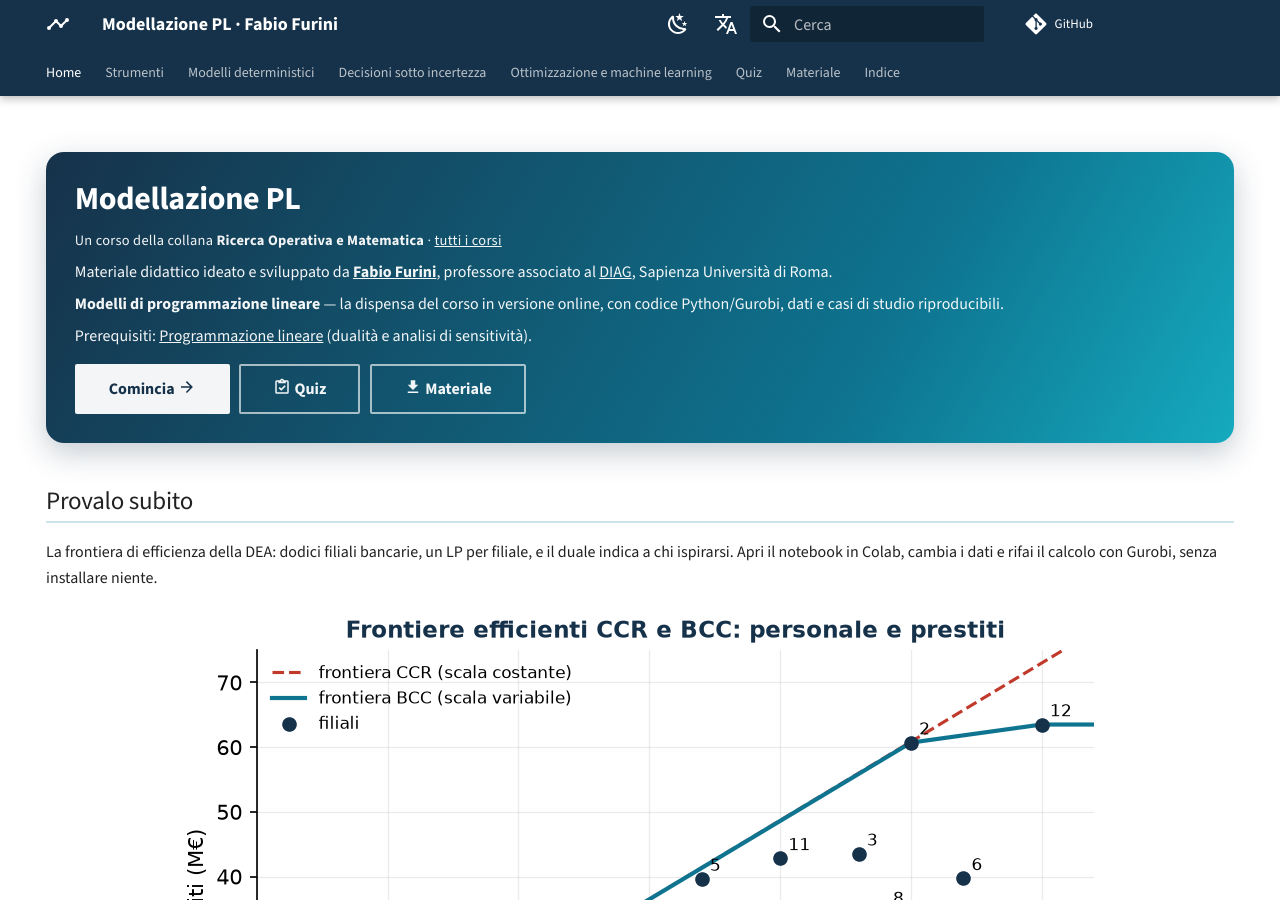
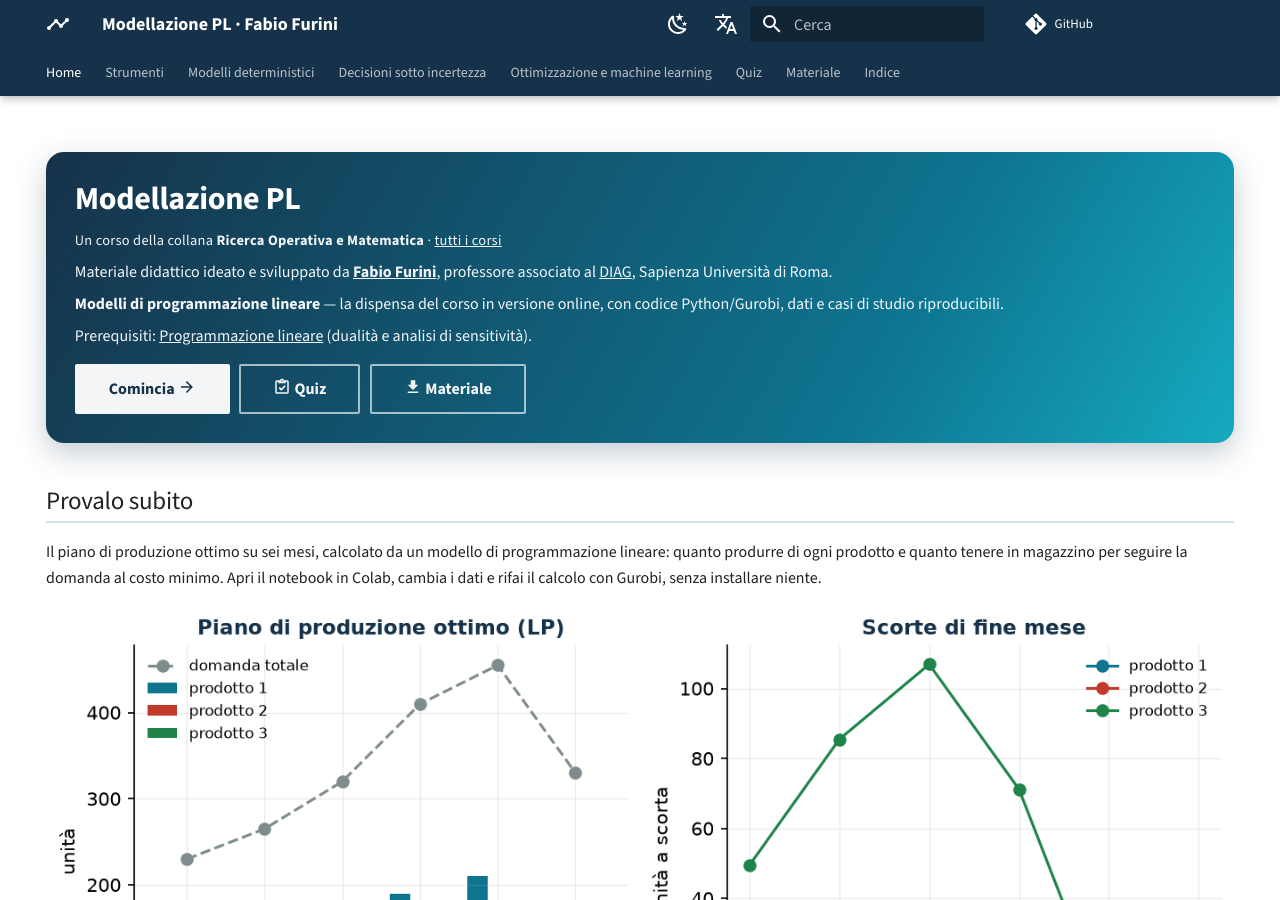
Before and after one commit to fabiofurini/modellazione-pl, an MkDocs documentation site: the page built from docs/index.md, in a window 1280 px wide and 900 px high. Built offline with MkDocs 1.6.1 and Material for MkDocs 9.7.7, drawn with Linux system fonts in a browser that asks for light colours; comment, search, counter and statistics services are not loaded.

Commit message:
Home: the optimal production plan (LP) instead of the DEA frontier
Co-Authored-By: Claude Opus 5.5 <noreply@anthropic.com>

```diff
--- a/docs/index.md
+++ b/docs/index.md
@@ -30,12 +30,12 @@ Prerequisiti: [Programmazione lineare](https://fabiofurini.github.io/programmazi
 <!-- collana-app -->
 ## Provalo subito
 
-La frontiera di efficienza della DEA: dodici filiali bancarie, un LP per filiale, e il duale indica a chi ispirarsi. Apri il notebook in Colab, cambia i dati e rifai il calcolo con Gurobi, senza installare niente.
+Il piano di produzione ottimo su sei mesi, calcolato da un modello di programmazione lineare: quanto produrre di ogni prodotto e quanto tenere in magazzino per seguire la domanda al costo minimo. Apri il notebook in Colab, cambia i dati e rifai il calcolo con Gurobi, senza installare niente.
 
-[![](img/cap06_frontiera.png)](dea.md)
+[![](img/cap04_piano_scorte.png)](produzione.md)
 
-[:simple-googlecolab: Apri il notebook in Colab](https://colab.research.google.com/github/fabiofurini/modellazione-pl/blob/main/notebooks/lab06_dea.ipynb){ .md-button .md-button--primary }
-[:material-book-open-variant: Il capitolo](dea.md){ .md-button }
+[:simple-googlecolab: Apri il notebook in Colab](https://colab.research.google.com/github/fabiofurini/modellazione-pl/blob/main/notebooks/lab04_produzione.ipynb){ .md-button .md-button--primary }
+[:material-book-open-variant: Il capitolo](produzione.md){ .md-button }
 [:material-language-python: Tutti i notebook](notebook.md){ .md-button }
 <!-- /collana-app -->
 
```
